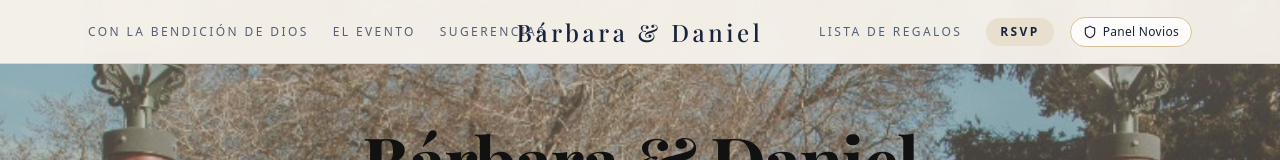
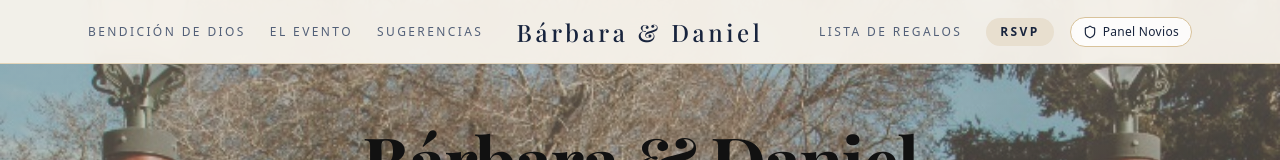
Before and after one commit to danielaguilaralderete4-prog/bodaaa, a React (Vite) app: page / in a window 1280 px wide. Shown: the top 160 px of the page. Built offline with nearby package versions, Linux system fonts and the light colour scheme; no server answers; the database is empty; a web font is replaced by a local one.

Commit message:
Update: Cambiar 'Con La Bendición de Dios' a 'Bendición de Dios'

```diff
--- a/src/components/Header.tsx
+++ b/src/components/Header.tsx
@@ -22,7 +22,7 @@ export const Header: React.FC<HeaderProps> = ({
             href="#details"
             className="text-xs uppercase tracking-[0.2em] font-medium text-[#536078] hover:text-[#18243D] transition-colors whitespace-nowrap"
           >
-            Con La Bendición de Dios
+            Bendición de Dios
           </a>
           <a
             href="#event"
```
